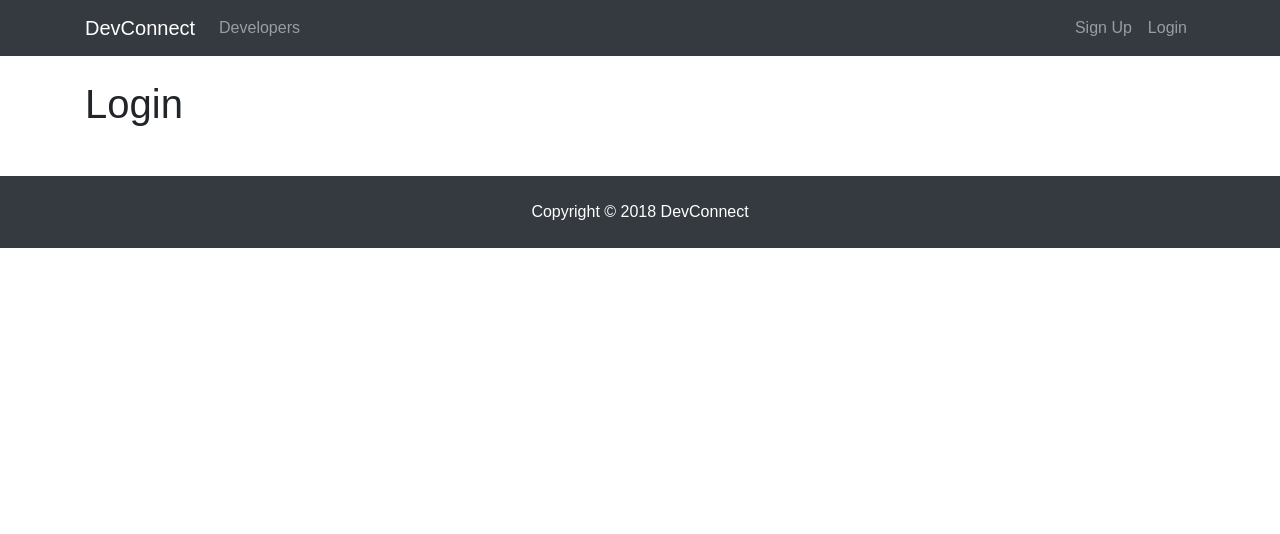
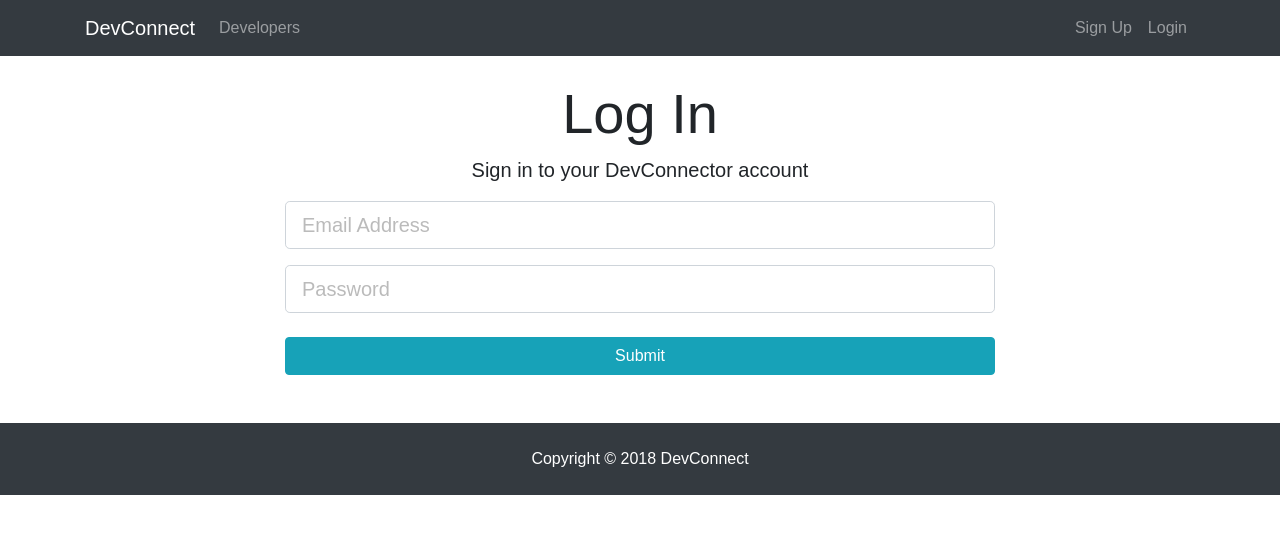
Before and after one commit to koglesby/devconnect, a React (Create React App) app in the folder client/: page /login in a window 1280 px wide. Shown: the top 534 px of the page. Built offline with nearby package versions, Linux system fonts and the light colour scheme.

Commit message:
create login form with state

```diff
--- a/client/src/components/auth/Login.js
+++ b/client/src/components/auth/Login.js
@@ -1,10 +1,65 @@
 import React, { Component } from 'react';
 
 class Login extends Component {
+  constructor() {
+    super();
+    this.state = {
+      email: '',
+      password: '',
+      errors: {}
+    };
+  }
+
+  onChange = e => {
+    this.setState({ [e.target.name]: e.target.value });
+  };
+
+  onSubmit = e => {
+    e.preventDefault();
+
+    const user = {
+      email: this.state.email,
+      password: this.state.password
+    };
+
+    console.log(user);
+  };
   render() {
     return (
-      <div>
-        <h1>Login</h1>
+      <div className="login">
+        <div className="container">
+          <div className="row">
+            <div className="col-md-8 m-auto">
+              <h1 className="display-4 text-center">Log In</h1>
+              <p className="lead text-center">
+                Sign in to your DevConnector account
+              </p>
+              <form onSubmit={this.onSubmit}>
+                <div className="form-group">
+                  <input
+                    type="email"
+                    className="form-control form-control-lg"
+                    placeholder="Email Address"
+                    name="email"
+                    value={this.state.email}
+                    onChange={this.onChange}
+                  />
+                </div>
+                <div className="form-group">
+                  <input
+                    type="password"
+                    className="form-control form-control-lg"
+                    placeholder="Password"
+                    name="password"
+                    value={this.state.password}
+                    onChange={this.onChange}
+                  />
+                </div>
+                <input type="submit" className="btn btn-info btn-block mt-4" />
+              </form>
+            </div>
+          </div>
+        </div>
       </div>
     );
   }
```
